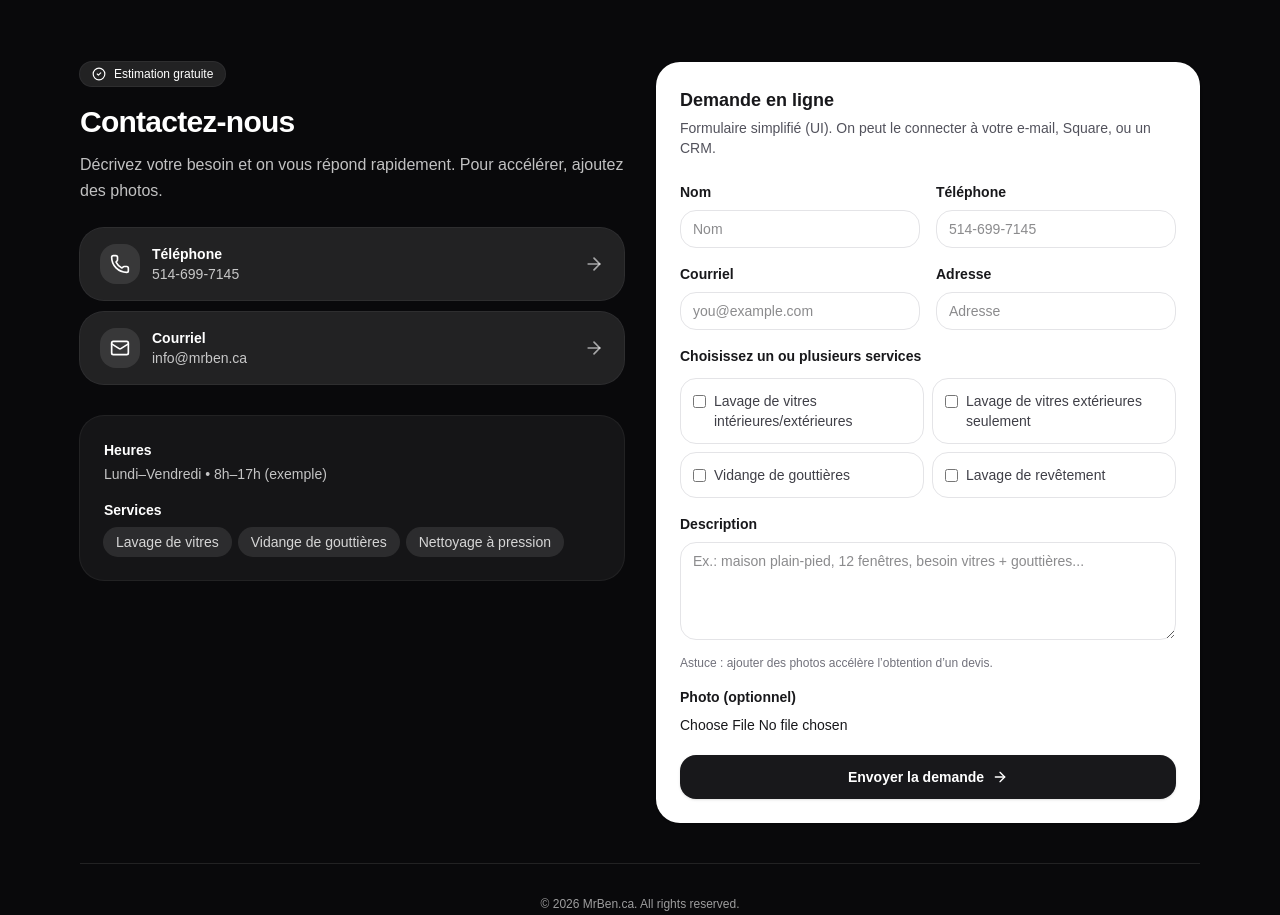
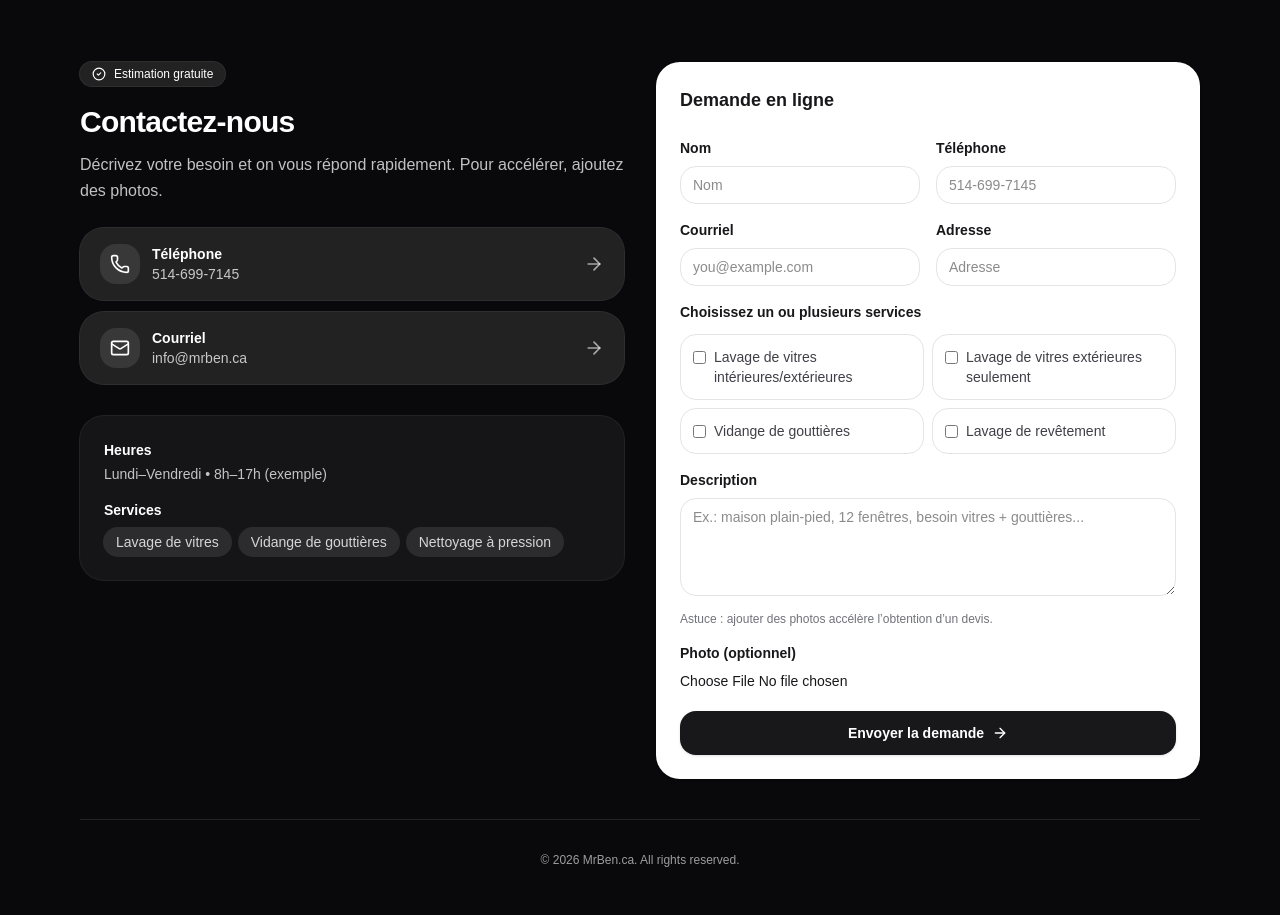
Before and after one commit to servicesmrben-wq/mrben-site1, a Next.js app: page / in a window 1280 px wide. Shown: the part 3657-4572 px from the top of the page. Built offline with nearby package versions, Linux system fonts and the light colour scheme.

Commit message:
Remove contact form description text

```diff
--- a/app/MrBenRedesignPreview.jsx
+++ b/app/MrBenRedesignPreview.jsx
@@ -303,8 +303,6 @@ const i18n = {
     services: "Services",
 
     formT: "Online request",
-    formP:
-      "Simple form (UI). We can connect it to your email, Square, or a CRM.",
     open: "Open",
     name: "Name",
     phoneLabel: "Phone",
@@ -935,7 +933,6 @@ async function onSubmit(e) {
             <div className="flex items-start justify-between gap-3">
               <div>
                 <div className="text-lg font-semibold text-zinc-900">{t("formT")}</div>
-                <p className="mt-1 text-sm text-zinc-600">{t("formP")}</p>
               </div>
             </div>
 
```
